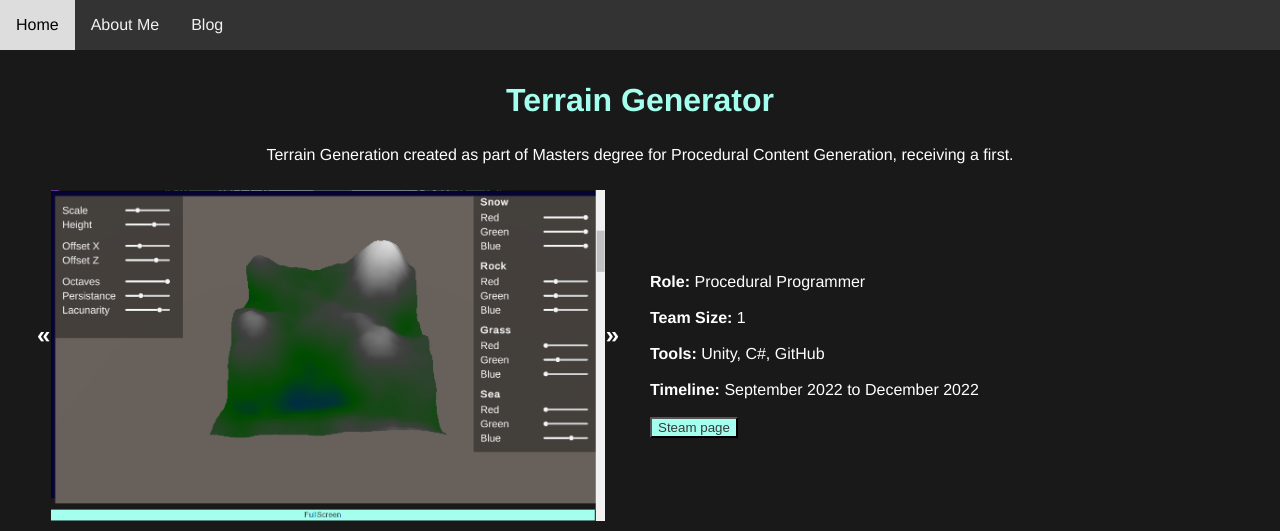
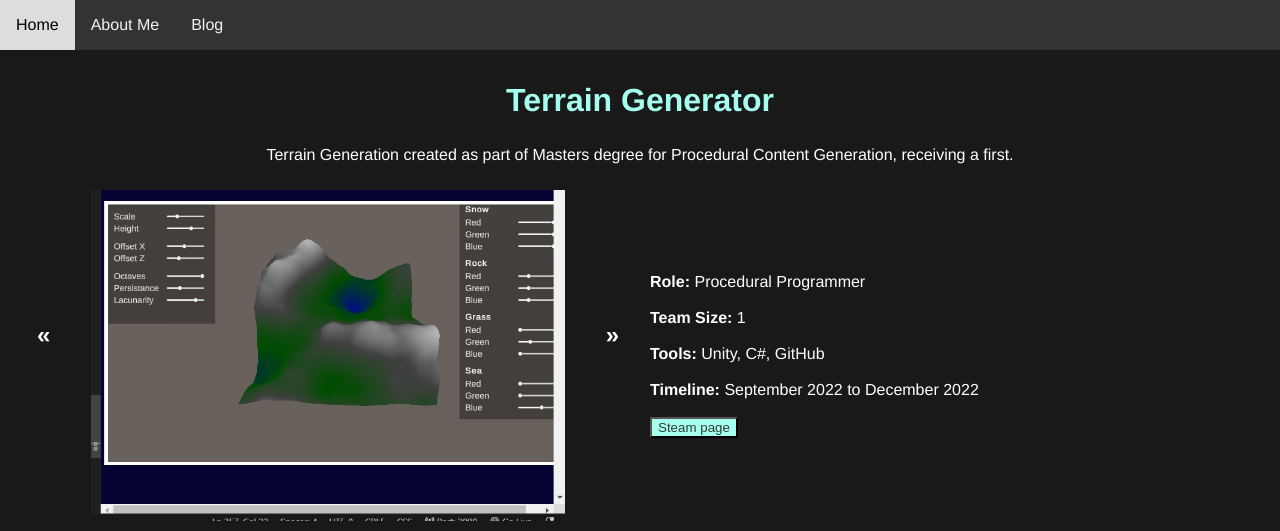
Before and after one commit to KaneAdams-Dev/KaneAdams-Dev.github.io, a Jekyll site: the page built from Projects/Masters/TerrainGeneration.html, in a window 1280 px wide and 1400 px high. Shown: the top 531 px of the window. Built offline with Jekyll 4.4.1, drawn with Linux system fonts in a browser that asks for light colours; Markdown is read by kramdown in place of the engine named in the settings; grey boxes are pictures that could not be loaded.

Commit message:
Autoslide
Begun adding feature to automatically change between slides after 5 seconds (require testing)

Added video to gallery to test if they work in gallery (success!)

```diff
--- a/Projects/Masters/TerrainGeneration.html
+++ b/Projects/Masters/TerrainGeneration.html
@@ -11,7 +11,7 @@
     <script type="text/javascript" src="/Scripts/Core.js"></script>
 </head>
 
-<body onload="initialiseCollapsibles(), showSlide(0)">
+<body onload="initialiseCollapsibles(), showSlide(0), autoPlay()">
     <section id="main-content">
         <div id="synopse">
             <h1>Terrain Generator</h1>
@@ -49,6 +49,13 @@
                         <img src="/Images/Screenshot 2024-07-11 162900.png" />
                         <!-- <figcaption>Temp Image (with a caption)</figcaption> -->
                     </div>
+                    <div class="slides">
+                        <!-- <div class="numbertext">5 / 5</div> -->
+                        <video controls>
+                          <source src="/Videos/Mobbers 2024-07-09 09-30-03.mp4">
+                        </video>
+                        <!-- <figcaption>Temp Image (with a caption)</figcaption> -->
+                    </div>
 
                     <a class="prev" onclick="changeSlide(-1)">«</a>
                     <a class="next" onclick="changeSlide(1)">»</a>
@@ -77,7 +84,6 @@
             </div>
         </div> <!-- Overview -->
 
-        <br>
 
         <div class="VideoPreview">
             <video controls>
--- a/Scripts/Core.js
+++ b/Scripts/Core.js
@@ -63,28 +63,37 @@
 
 let slideIndex = 0;
 
-function changeSlide(a_dir){
+function changeSlide(a_dir) {
     showSlide(slideIndex += a_dir);
 }
 
-function showSlide(a_newSlide){
+function showSlide(a_newSlide) {
     let i;
     let slides = document.getElementsByClassName("slides");
 
     // Loops around slides
-    if (a_newSlide > slides.length - 1){
+    if (a_newSlide > slides.length - 1) {
         slideIndex = 0;
     }
-    if (a_newSlide < 0){
+    if (a_newSlide < 0) {
         slideIndex = slides.length - 1;
     }
 
     // Shows only current slide, hides all rest
-    for (i = 0; i < slides.length; i++){
-        if (i == slideIndex){
+    for (i = 0; i < slides.length; i++) {
+        if (i == slideIndex) {
             slides[i].style.display = "block";
-        }else{
+        } else {
             slides[i].style.display = "none";
         }
     }
 }
+
+function autoPlay() {
+    setTimeout(() => {
+        console.log("Waited for 5 seconds");
+    }, 5000);
+    console.log("New slide!");
+
+    changeSlide(1);
+}
--- a/css/style.css
+++ b/css/style.css
@@ -283,7 +283,7 @@
 
 }
 
-.photo-gallery img {
+.photo-gallery img, video {
     max-width: 100%;
     height: auto;
     object-fit: cover;
@@ -291,6 +291,7 @@
     max-height: 100%; /* Ensures the image fits within the container */
     object-fit: contain; /* Maintains the aspect ratio without cropping */
 }
+
 
 .slides {
     display: none;
```
